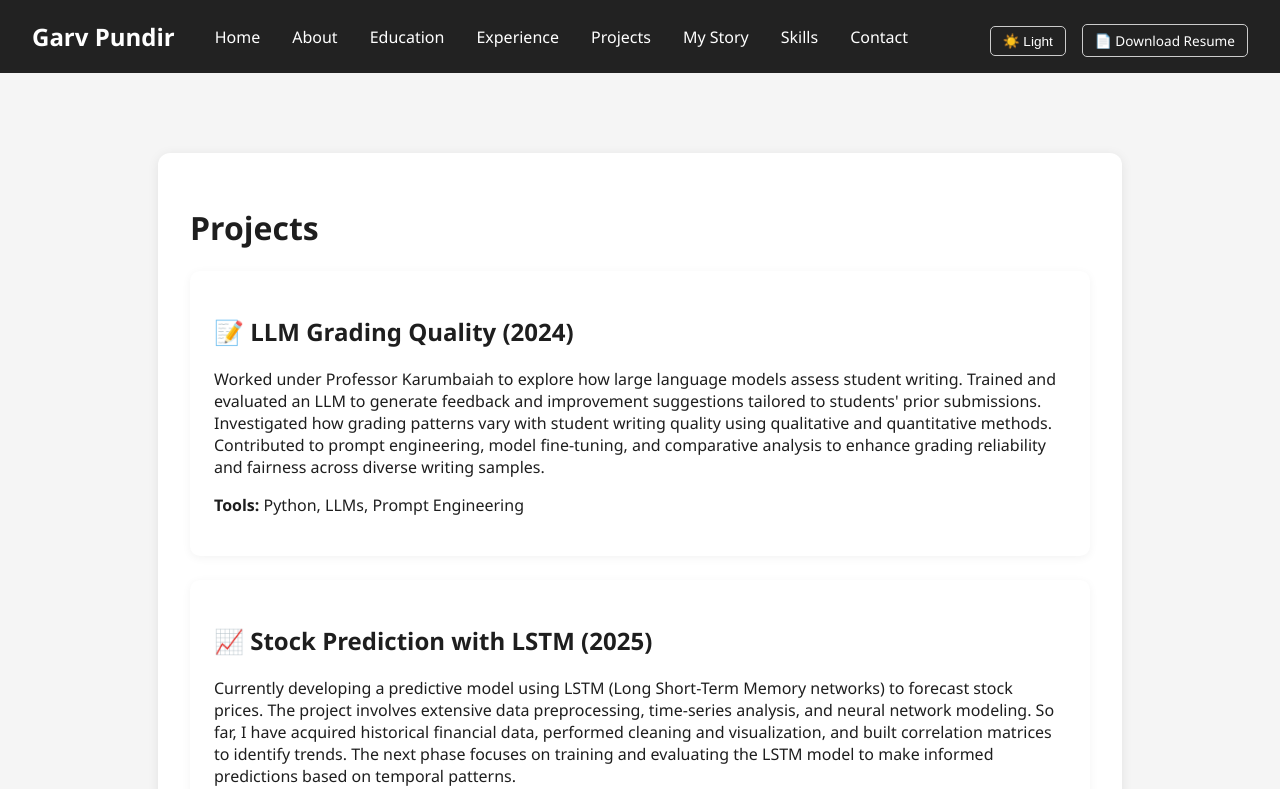
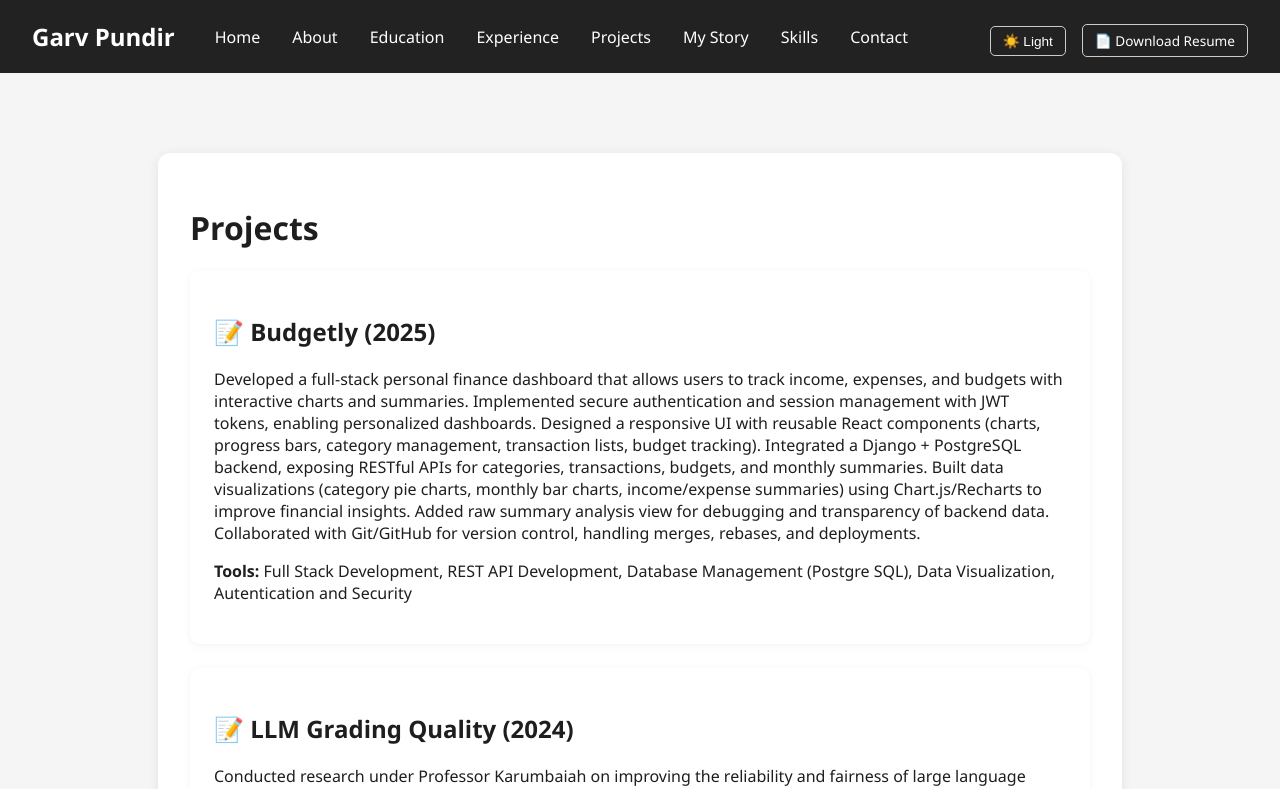
Before and after one commit to garvpundir01/garv-portfolio-react, a React (Create React App) app: page /projects in a window 1280 px wide. Shown: the top 789 px of the page. Built offline with nearby package versions, Linux system fonts and the light colour scheme.

Commit message:
Added some content changes

```diff
--- a/src/pages/About.jsx
+++ b/src/pages/About.jsx
@@ -18,7 +18,7 @@ function About() {
     >
       <h1>About Me</h1>
   <p>
-    Hello! I'm <strong>Garv Pundir</strong>, a junior at the University of Wisconsin–Madison pursuing a triple focus in Computer Science, Data Science, and Economics. I’m passionate about designing scalable systems and solving real-world problems through software.
+    Hello! I'm <strong>Garv Pundir</strong>, a junior at the University of Wisconsin–Madison pursuing a triple major in Computer Science, Data Science, and Economics. I’m passionate about designing scalable systems and solving real-world problems through software.
   </p>
   <p>
     I’ve contributed to research in AI and machine learning, built predictive models, and created frontend interfaces for IoT applications. While I’ve gained experience in various areas—from LLM training to object detection—I’m currently expanding my expertise in backend development and system design.
--- a/src/pages/Experience.jsx
+++ b/src/pages/Experience.jsx
@@ -21,13 +21,21 @@ function Experience() {
       <h2>🔧 Harmonizer Scientific Research – SDE Intern</h2>
       <p><em>Aug 2024 – Oct 2024</em></p>
       <p>
-        Designed and implemented interactive temperature and rain widgets for IoT devices using HTML, CSS, and JavaScript, enhancing the user experience and visualization capabilities. Collaborated with cross-functional teams to understand requirements and deliver responsive, user-friendly designs tailored to client specifications. Optimized widget performance, ensuring seamless functionality across multiple devices and platforms. Conducted testing and debugging to improve reliability and usability, addressing technical issues and incorporating feedback from stakeholders. Gained hands-on experience in front-end development while contributing to real-world IoT applications.
+        Contributed to front-end development using JavaScript, HTML, and CSS, collaborating with the engineering team to deliver features aligned with SDLC best practices and coding standards.
+
+        Optimized widget performance for IoT devices, enhancing cross-platform compatibility and improving UI responsiveness, resulting in a smoother user experience across multiple devices.
+
+        Strengthened skills in UI optimization, performance tuning, and collaborative software development within an agile, fast-paced environment.
       </p>
 
       <h2>👨‍🏫 UW–Madison – CS354 Peer Mentor</h2>
       <p><em>Jan 2025 – Present</em></p>
       <p>
-        As a peer mentor for the class <strong>Introduction to Computer Systems and C Programming</strong>, I support students in mastering foundational concepts such as virtual memory, dynamic memory management, caching, assembly language, and system-level communication. I provide guidance on C programming, debugging, and optimizing performance while fostering critical thinking and collaboration through study sessions. By creating an inclusive and supportive environment, I aim to encourage student engagement and understanding, serving as a bridge between students and the instructor to address challenges and enhance learning outcomes.
+        Mentored students on complex systems topics including virtual memory management, C programming, dynamic memory allocation, caching, assembly language, and system-level communication, breaking down abstract concepts into approachable steps.
+
+Led coding sessions on caching, memory allocation, and assembly, creating an interactive environment that encouraged collaboration and deeper technical understanding.
+
+Reinforced structured problem-solving techniques and best practices, helping students build confidence in debugging, system-level programming, and applying theory to practical coding challenges.
       </p>
 
       <h2>🧠 Inspirit AI – AI Intern (Remote)</h2>
--- a/src/pages/Home.jsx
+++ b/src/pages/Home.jsx
@@ -34,7 +34,7 @@ function Home() {
         >
           <h1>👋 Hi, I'm Garv Pundir</h1>
           <p>
-            Computer Science, Data Science and Economics junior at UW–Madison passionate about backend software development, exploring AI, developing and utilizing LLMs.
+            Computer Science, Data Science and Economics senior at UW–Madison passionate about backend software development, exploring AI, developing and utilizing LLMs.
           </p>
           <p>
             Learn more about my journey on the <Link to="/my-story">My Story</Link> page or see what I’ve been working on in <Link to="/projects">Projects</Link>.
--- a/src/pages/Projects.jsx
+++ b/src/pages/Projects.jsx
@@ -20,19 +20,36 @@ function Projects() {
 
       {[
         {
+          title: '📝 Budgetly (2025)',
+          description: `Developed a full-stack personal finance dashboard that allows users to track income, expenses, and budgets with interactive charts and summaries.
+
+          Implemented secure authentication and session management with JWT tokens, enabling personalized dashboards. Designed a responsive UI with reusable React components (charts, progress bars, category management, transaction lists, budget tracking). Integrated a Django + PostgreSQL backend, exposing RESTful APIs for categories, transactions, budgets, and monthly summaries.
+
+          Built data visualizations (category pie charts, monthly bar charts, income/expense summaries) using Chart.js/Recharts to improve financial insights. Added raw summary analysis view for debugging and transparency of backend data. Collaborated with Git/GitHub for version control, handling merges, rebases, and deployments.`,
+          tools: 'Full Stack Development, REST API Development, Database Management (Postgre SQL), Data Visualization, Autentication and Security'
+        },
+        {
           title: '📝 LLM Grading Quality (2024)',
-          description: `Worked under Professor Karumbaiah to explore how large language models assess student writing. Trained and evaluated an LLM to generate feedback and improvement suggestions tailored to students' prior submissions. Investigated how grading patterns vary with student writing quality using qualitative and quantitative methods. Contributed to prompt engineering, model fine-tuning, and comparative analysis to enhance grading reliability and fairness across diverse writing samples.`,
-          tools: 'Python, LLMs, Prompt Engineering'
+          description: `Conducted research under Professor Karumbaiah on improving the reliability and fairness of large language model (LLM)-based grading systems for student writing. The project focused on understanding how LLM evaluations vary with measurable aspects of writing quality (e.g., structure, coherence, grammar, and argument depth) and whether such evaluations align with traditional academic standards.
+
+          Built an end-to-end evaluation pipeline in Python leveraging natural language processing (NLP) techniques to analyze student essays, clean and preprocess datasets, and systematically compare LLM-assigned grades with expert rubrics. Applied prompt engineering to optimize the way LLMs generated grades and feedback, experimenting with different instructions and constraints to improve output reliability.
+
+          Trained models to go beyond grading by generating personalized, formative feedback, helping students improve based on their writing history rather than static criteria. This required designing adaptive prompts and evaluation loops that tailored suggestions to each student’s demonstrated progress.
+
+          Through this project, I gained hands-on experience with LLM training, evaluation metrics, and AI alignment challenges, while contributing to the broader goal of making AI-assisted education tools more transparent, consistent, and student-centered.`,
+          tools: 'Natural Language Processing, Prompt Engineering, Python, LLMs, Data Analysis and Evaluation Metrics'
         },
         {
           title: '📈 Stock Prediction with LSTM (2025)',
           description: `Currently developing a predictive model using LSTM (Long Short-Term Memory networks) to forecast stock prices. The project involves extensive data preprocessing, time-series analysis, and neural network modeling. So far, I have acquired historical financial data, performed cleaning and visualization, and built correlation matrices to identify trends. The next phase focuses on training and evaluating the LSTM model to make informed predictions based on temporal patterns.`,
-          tools: 'Python, Pandas, NumPy, Keras'
+          tools: 'Long Short Term Memory (LSTM), Data Cleaning and Preprocessing, Data Analysis and Visualization (Numpy, Pandas, Matplotlib), Time Series Forecasting, Machine Learning Model Evaluation'
         },
         {
           title: '🔬 ChatGPT for Materials Science (2024)',
-          description: `Conducted a study on ChatGPT’s ability to predict Li-ion battery cathode voltages by prompting the OpenAI API with scientific queries. Collected and structured outputs to compare them against a verified materials database, analyzing the accuracy, consistency, and reasoning in ChatGPT's responses. Evaluated model reliability for STEM applications and identified key limitations in reasoning over domain-specific data. The project emphasized prompt design, output parsing, and critical comparison with ground truth.`,
-          tools: 'OpenAI API, Python, Data Validation'
+          description: `Explored the application of large language models (LLMs) in materials science research, focusing on the prediction of Li-ion cathode battery voltages. Designed and implemented prompting strategies in Python to query the ChatGPT API, collected outputs, and compared results against an established reference database to assess accuracy and reliability.
+
+          This project provided insight into the capabilities and limitations of LLMs in scientific data analysis, highlighting how prompt engineering affects model performance and where human validation remains critical. Strengthened skills in data collection, validation, and experimental design, while bridging the gap between AI tools and engineering research workflows.`,
+          tools: 'OpenAI API, Prompt Engineering, Python, Data Validation and Comparison, Experimetal Design, Applied AI in Scientific Research'
         }
       ].map((proj, index) => (
         <motion.div
@@ -52,7 +69,7 @@ function Projects() {
         whileHover={{ scale: 1.03 }}
         transition={{ type: 'spring', stiffness: 200 }}
       >
-        <h2>📚 Publications on IoT and LiDAR</h2>
+        <h2>📚 Publications on IoT and LiDAR in the World Journal of Engineering, Research and Technology</h2>
         <ul>
           <li><a href="https://www.wjert.org/home/article_abstract/1014" target="_blank" rel="noreferrer">Internet of Things</a></li>
           <li><a href="https://www.wjert.org/home/article_abstract/1068" target="_blank" rel="noreferrer">LiDAR Technology</a></li>
--- a/src/pages/Skills.jsx
+++ b/src/pages/Skills.jsx
@@ -19,16 +19,19 @@ function Skills() {
       <h1>Skills</h1>
 
       <h3>Programming Languages</h3>
-      <p>Java, Python, JavaScript, C, C++, R, SQL</p>
+      <p>Java, Python, JavaScript, C, C++, R, SQL, HTML/CSS</p>
 
-      <h3>Frontend & UI</h3>
-      <p>HTML, CSS, React, Responsive Design, Git</p>
+      <h3>Frameworks</h3>
+      <p>ReactJS, NodeJS, SQLite, Scikit Learn, Flask, JUnit, MySQL, NoSQL, FastAPI, TypeScript, Vite</p>
 
-      <h3>Data Science & ML</h3>
-      <p>NumPy, Pandas, Scikit-learn, LSTM, Matplotlib</p>
+      <h3>Data Modelling</h3>
+      <p>R, Python (matplotlib, pandas, NumPy), LSTM, Regression, Classification</p>
 
-      <h3>Tools & Platforms</h3>
-      <p>GitHub, VS Code, Jupyter, Linux, Web APIs</p>
+      <h3>Developer Tools</h3>
+      <p>Git, Agile Development, Visual Studio, Linux, Bash, Vim, Nano, IntelliJ</p>
+
+      <h3>Other Skills</h3>
+      <p>Data Structures, Algorithms, Front-end, Back-end, Full-stack, Artificial Intelligence, Database Management Systems</p>
 
     </motion.div>
   );
```
